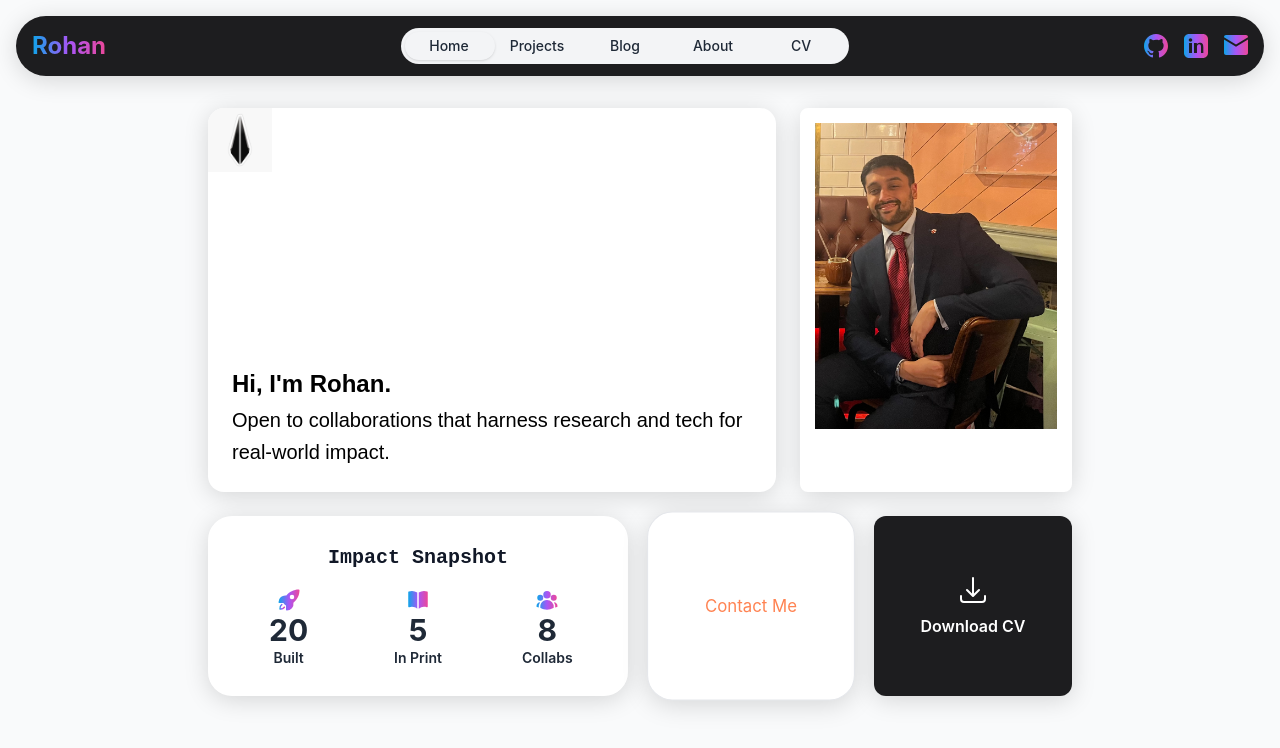
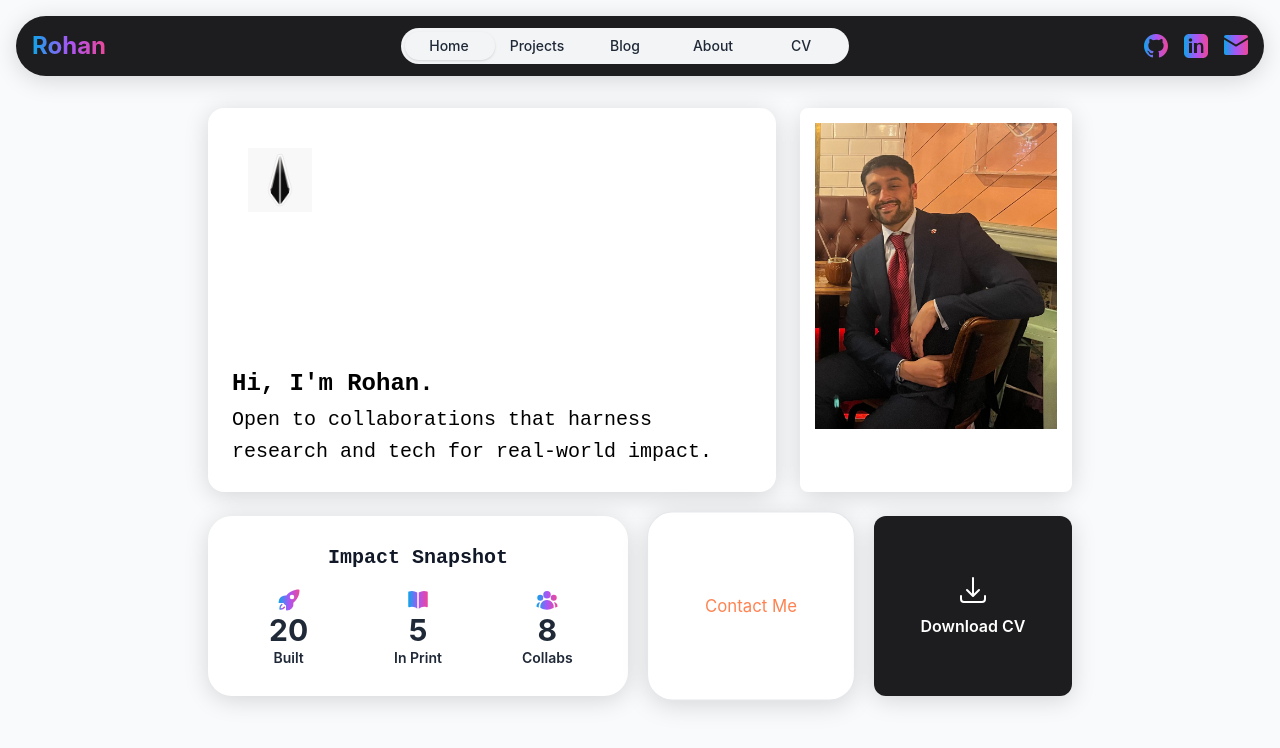
Before and after one commit to SUPA5INGH/personal-website, a Next.js app: page / in a window 1280 px wide. Shown: the top 748 px of the page. Built offline with nearby package versions, Linux system fonts and the light colour scheme.

Commit message:
Update ElevatorPitchTile.tsx

```diff
--- a/components/ElevatorPitchTile.tsx
+++ b/components/ElevatorPitchTile.tsx
@@ -33,14 +33,14 @@ export default function ElevatorPitchTile({
       <Image
         src="/images/foundation.jpg"
         alt="Foundation"
-        width={80}
-        height={80}
-        className="absolute top-0 left-0 w-16 h-16 object-contain"
+        width={110}
+        height={110}
+        className="absolute top-10 left-10 w-16 h-16 object-contain"
       />
-      <h1 className="font-poppins font-bold text-2xl leading-10 text-black">
+      <h1 className="font-mono font-bold text-2xl leading-10 text-black">
         Hi, I&apos;m Rohan.
       </h1>
-      <p className="font-poppins font-medium text-xl leading-8 text-black">
+      <p className="font-mono font-medium text-xl leading-8 text-black">
         {text}
       </p>
     </motion.section>
```
